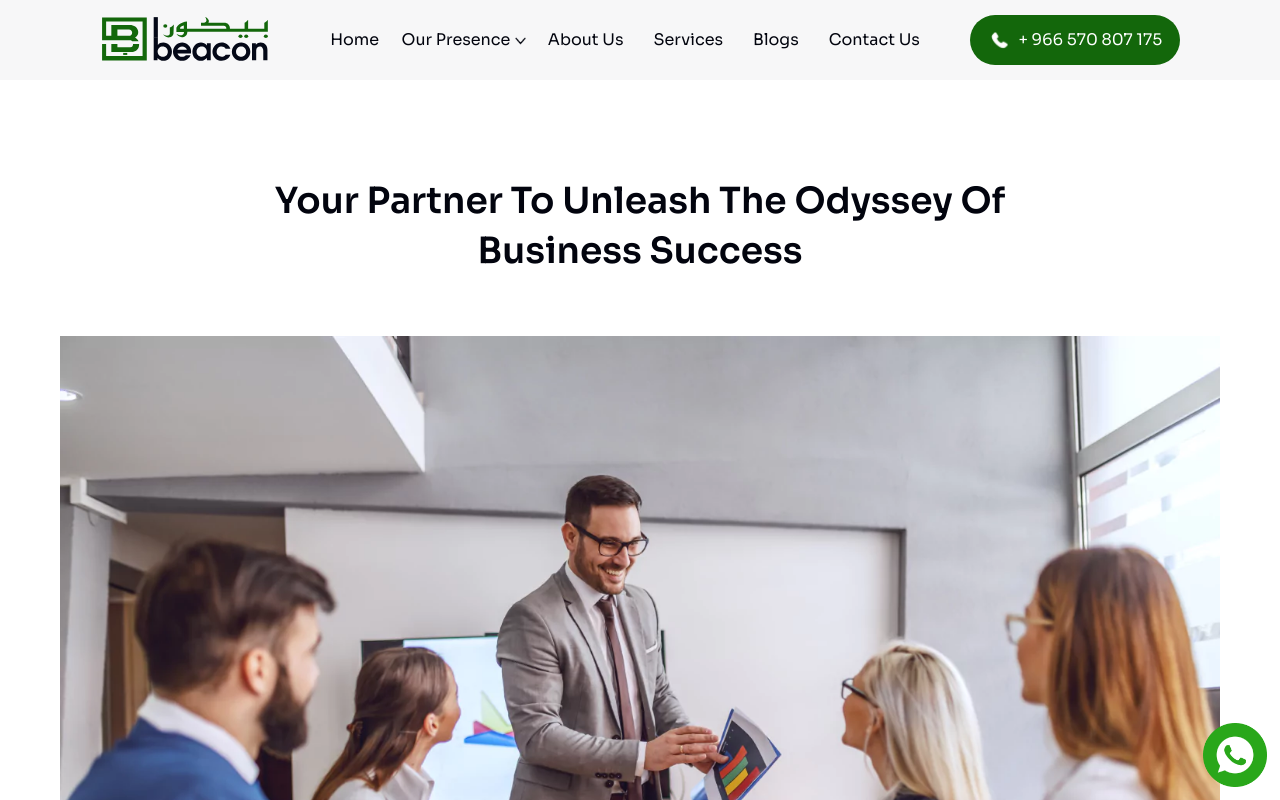
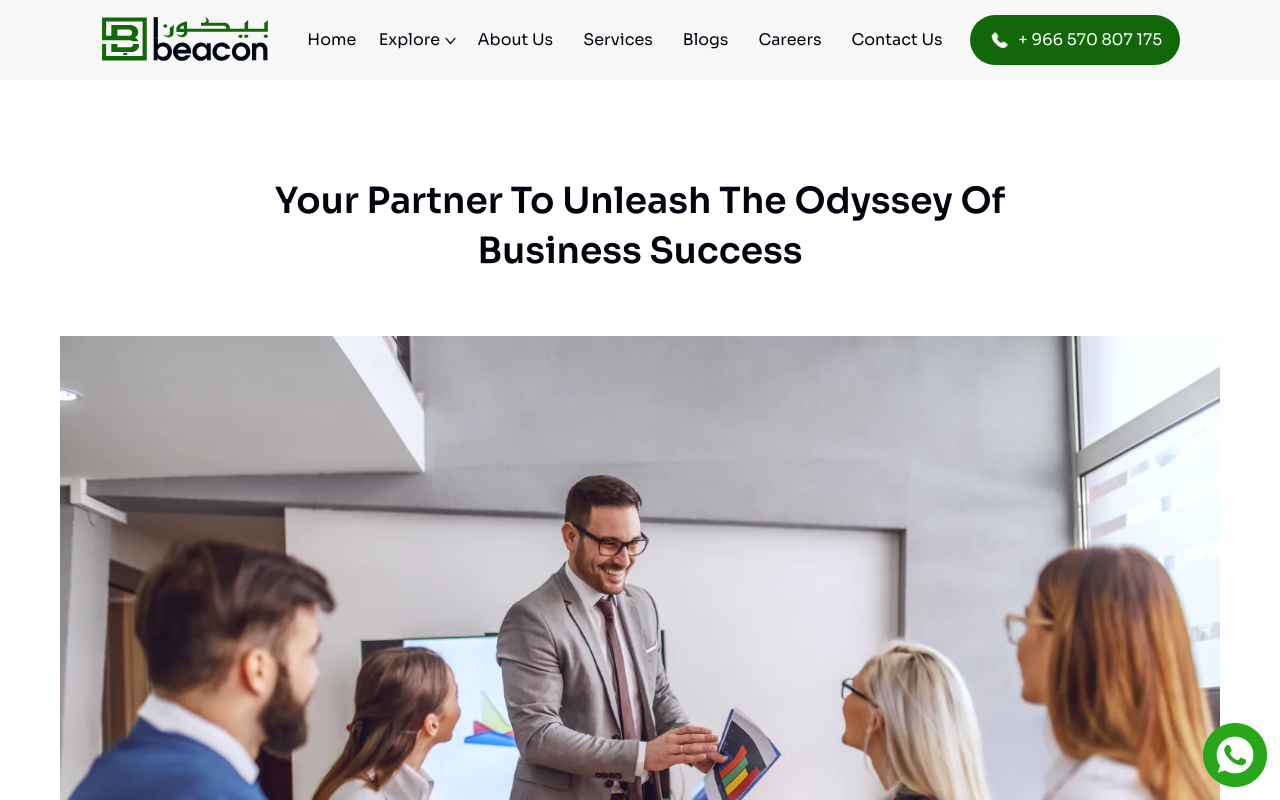
Before and after one commit to beacon-global/Beacon, a Next.js app: page /pages/About in a window 1280 px wide. Shown: the top 800 px of the page. Built offline with nearby package versions, Linux system fonts and the light colour scheme.

Commit message:
script added

```diff
--- a/src/app/components/BusinessSetup.js
+++ b/src/app/components/BusinessSetup.js
@@ -5,7 +5,7 @@ function BusinessSetup() {
   return (
     <div className="bussinessContainer">
       <div className="businessContentContainer">
-        <h6 className="businessHeading">Our Presence</h6>
+        <h6 className="businessHeading">Explore</h6>
         <h2 className="businessDesc">
           A breakdown of our global presence to <br /> scale your business
           growth
--- a/src/app/components/Footer.js
+++ b/src/app/components/Footer.js
@@ -29,6 +29,12 @@ function Footer() {
             </a>
             <a href="pages/blog/">
               <p>Blogs</p>
+            </a>
+            <a href="/pages/Partners">
+              <p>Partners</p>
+            </a>
+            <a href="/pages/Careers">
+              <p>Careers</p>
             </a>
             <a href="/pages/Contact">
               <p>Contact</p>
@@ -91,7 +97,7 @@ function Footer() {
               height={46}
               alt="ImageFooter2"
             />
-            <a href="https://maps.app.goo.gl/UzvX5K7o9c3Cepmx9">
+            <a href="https://maps.app.goo.gl/vWfGvAjAcHxV9AUT9">
               <div className="footerContactTextDetails">
                 <h1>Head Office:</h1>
                 <p>
@@ -127,7 +133,10 @@ function Footer() {
               alt="ImageFooter4"
             />
           </a>
-          <a href="https://www.facebook.com/people/Beacon-Management-Consultants/100086432425064/?mibextid=rS40aB7S9Ucbxw6v" target="_blank">
+          <a
+            href="https://www.facebook.com/people/Beacon-Management-Consultants/100086432425064/?mibextid=rS40aB7S9Ucbxw6v"
+            target="_blank"
+          >
             <Image
               quality={100}
               priority={true}
--- a/src/app/components/Header.js
+++ b/src/app/components/Header.js
@@ -11,15 +11,16 @@ function Header() {
 
   const menuList = [
     { text: "Home", href: "/" },
-    { text: "Our Presence", href: "#", hasDropdown: true },
+    { text: "Explore", href: "#", hasDropdown: true },
     { text: "About Us", href: "/pages/About/" },
     { text: "Services", href: "/pages/Services/" },
-    { text: "Blogs", href: "/pages/blog/"},
+    { text: "Blogs", href: "/pages/blog/" },
+    { text: "Careers", href: "/pages/Careers/" },
     { text: "Contact Us", href: "/pages/Contact/" },
   ];
 
   const handleClick = (text) => {
-    if (text === "Our Presence") {
+    if (text === "Explore") {
       setIsPresenceOpen(!isPresenceOpen);
     } else {
       setIsPresenceOpen(false);
@@ -67,7 +68,7 @@ function Header() {
                 >
                   <a href={item.href}>
                     <div className="listHoverTop">
-                      {item.text === "Our Presence" ? (
+                      {item.text === "Explore" ? (
                         <div className="dropDown">
                           {item.text}
                           <img src="/dropDown.png" alt="Our Presence Arrow" />
@@ -80,10 +81,16 @@ function Header() {
                   </a>
                   {item.hasDropdown && isPresenceOpen && (
                     <div className="dropdownContent">
-                      <a href="https://www.ksa.beaconarabia.com" target="_blank">
+                      <a
+                        href="https://www.ksa.beaconarabia.com"
+                        target="_blank"
+                      >
                         <p>Saudi Arabia</p>
                       </a>
-                      <a href="https://www.uae.beaconarabia.com" target="_blank">
+                      <a
+                        href="https://www.uae.beaconarabia.com"
+                        target="_blank"
+                      >
                         <p>United Arab Emirates</p>
                       </a>
                     </div>
--- a/src/app/components/MobileHeader.js
+++ b/src/app/components/MobileHeader.js
@@ -128,7 +128,7 @@ function MobileHeader() {
             className="mLinks"
             onClick={toggleDropdown}
           >
-            Our Presence{" "}
+            Explore
             <img
               // style={{
               //   height: "4.8vw",
@@ -189,6 +189,13 @@ function MobileHeader() {
             Services
           </a>
           <a
+            href="/pages/Careers"
+            style={{ textDecoration: "none", color: "#333", fontSize: "1rem" }}
+            className="mLinks"
+          >
+            Careers
+          </a>
+          <a
             href="/pages/Contact"
             style={{ textDecoration: "none", color: "#333", fontSize: "1rem" }}
             className="mLinks"
--- a/src/app/components/PersonalBlog.js
+++ b/src/app/components/PersonalBlog.js
@@ -4,8 +4,10 @@ import styles from "../Styles/personalBlog.module.css";
 import Image from "next/image";
 import Link from "next/link";
 import sanityClient from "../../../sanity";
+import { useRouter } from "next/navigation";
 
 const PersonalBlog = ({ blogPage, isInnerPage = false }) => {
+  const router = useRouter();
   const [isHovered, setIsHovered] = useState(false);
   const [blogData, setBlogData] = useState(null);
 
--- a/src/app/layout.js
+++ b/src/app/layout.js
@@ -76,10 +76,23 @@ export default function RootLayout({ children }) {
         <meta property="og:image:type" content="image/png" />
         <meta property="og:image:width" content="1024" />
         <meta property="og:image:height" content="1024" />
+
+        <script
+          async
+          src="https://www.googletagmanager.com/gtag/js?id=G-TFFRR5QM5E"
+        ></script>
+        <script
+          dangerouslySetInnerHTML={{
+            __html: `
+              window.dataLayer = window.dataLayer || [];
+              function gtag(){dataLayer.push(arguments);}
+              gtag('js', new Date());
+              gtag('config', 'G-TFFRR5QM5E');
+            `,
+          }}
+        />
       </head>
-      <body className={Sora.className}>
-        {children}
-      </body>
+      <body className={Sora.className}>{children}</body>
     </html>
   );
 }
--- a/src/app/pages/blog/BlgComponent.js
+++ b/src/app/pages/blog/BlgComponent.js
@@ -36,10 +36,16 @@ const Card = ({ data }) => {
 
 const AllBlogs = ({ data }) => {
   return (
-    <div className={styles.allBlogsContainer}>
-      <Image src={data?.imageUrl} alt="img" width={300} height={208} />
-      <div className={styles.allBlogsContainerTitle}>{data?.subtitle}</div>
-    </div>
+    <Link
+      href={`/pages/blog/${data?.slug?.current}`}
+      target="_blank"
+      onClick={() => console.log(data.slug, "Link clicked:")}
+    >
+      <div className={styles.allBlogsContainer}>
+        <Image src={data?.imageUrl} alt="img" width={300} height={208} />
+        <div className={styles.allBlogsContainerTitle}>{data?.subtitle}</div>
+      </div>
+    </Link>
   );
 };
 
--- a/src/app/pages/blog/page.js
+++ b/src/app/pages/blog/page.js
@@ -5,6 +5,19 @@ import MobileHeader from "@/app/components/MobileHeader";
 import Footer from "@/app/components/Footer";
 import Contact from "@/app/components/Contact";
 import styles from "./blogs.module.css";
+
+export const metadata = {
+  keywords: [
+    "Beacon",
+    "business advisory",
+    "business growth",
+    "digital marketing",
+    "technology services",
+    "finance and accounting",
+    "audit and taxation",
+    "business consulting",
+  ],
+};
 
 const page = () => {
   return (
```
Lines whose indentation alone changed are shown as unchanged.
